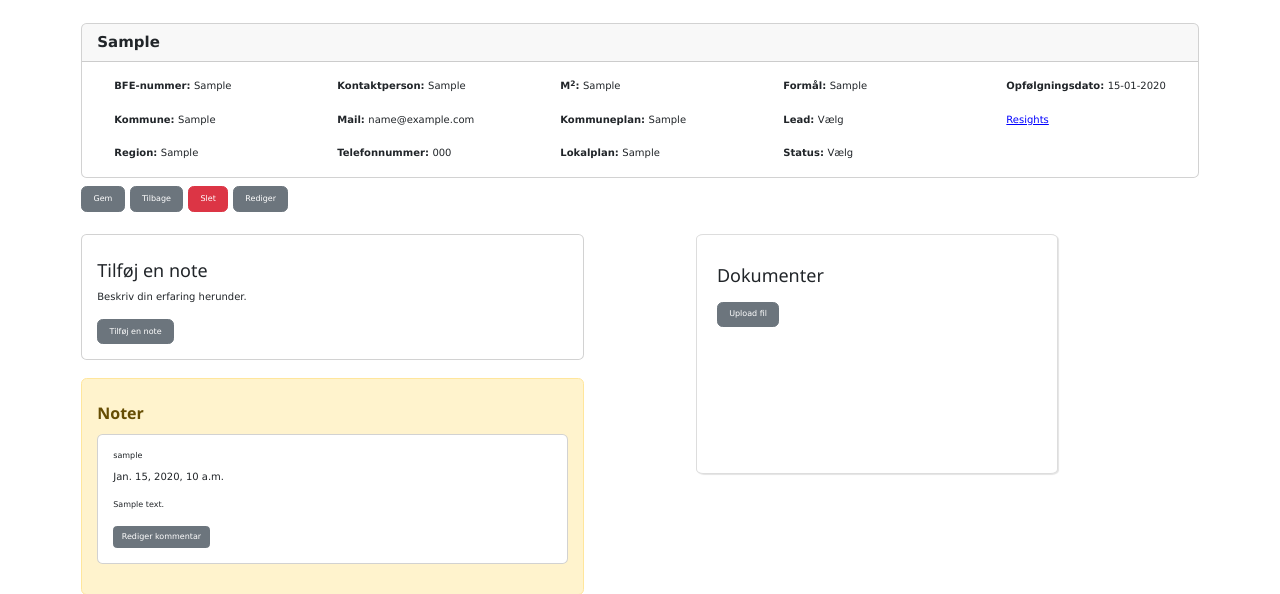
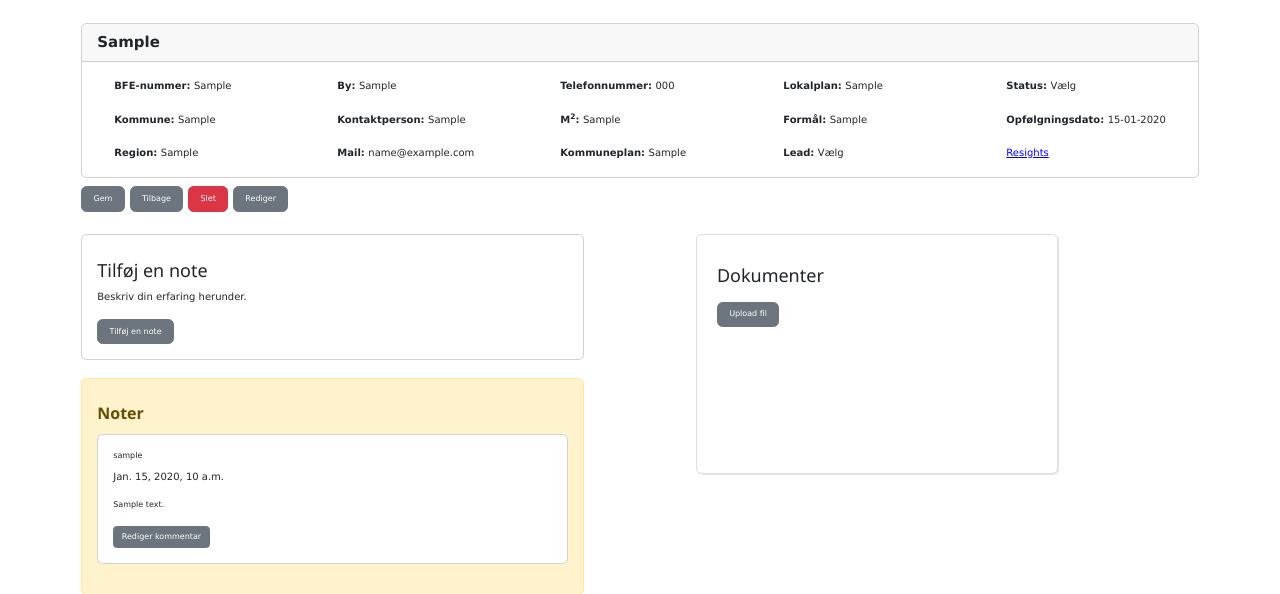
Before and after one commit to SebastianFJensen/crm-cardel, a Django app: page /Record/1 in a window 1280 px wide. Shown: the part 124-718 px from the top of the page. Run offline with Django 5.2, Linux system fonts and the light colour scheme; a user stored in the database is signed in; tables that the repository leaves empty hold one stand-in row (values such as "Sample post"); some libraries are stand-ins or nearby versions.

Commit message:
Update Record.html

```diff
--- a/website/templates/Record.html
+++ b/website/templates/Record.html
@@ -19,6 +19,7 @@
 				<li class="list-group-item"><strong>BFE-nummer: </strong>{{ customer_record.BFE_Nummer }}</li>
 				<li class="list-group-item"><strong>Kommune: </strong>{{ customer_record.Kommune }}</li>
 				<li class="list-group-item"><strong>Region: </strong>{{ customer_record.Region }}</li>
+				<li class="list-group-item"><strong>By: </strong>{{ customer_record.By }}</li>
 				<li class="list-group-item"><strong>Kontaktperson: </strong>{{ customer_record.Kontaktperson }}</li>
 				<li class="list-group-item"><strong>Mail: </strong>{{ customer_record.Mail }}</li>
 				<li class="list-group-item"><strong>Telefonnummer: </strong>{{ customer_record.Telefonnummer }}</li>
```
